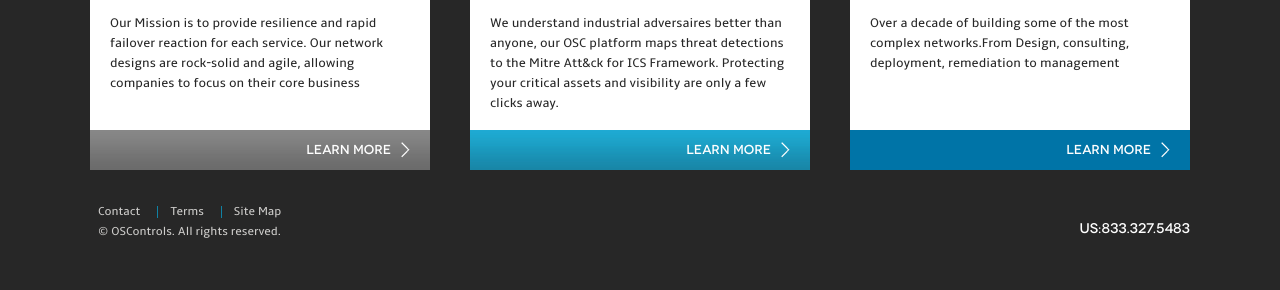
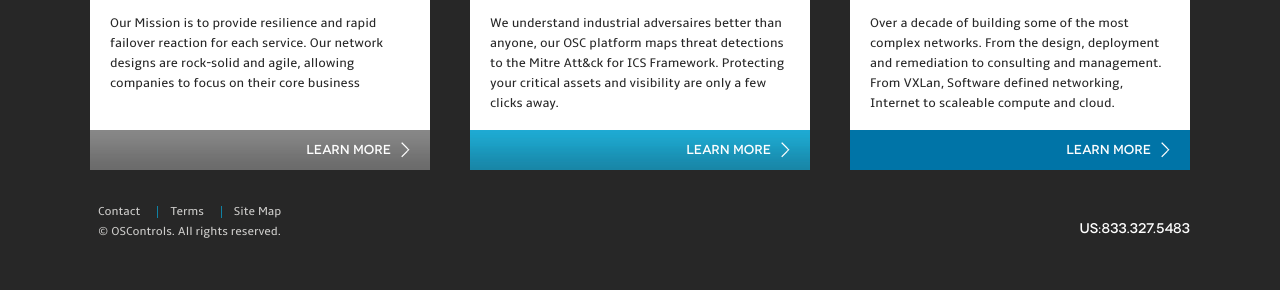
Before and after one commit to jozefm/oscontrols.com, a Jekyll site: the page built from index.html, in a window 1280 px wide, cut to the strip 699-989 px from the top of the page. Built offline with Jekyll 4.4.1, drawn with Linux system fonts in a browser that asks for light colours; nearby versions of some CDN libraries; the list of posts is cut into pages by our own code; comment, search, counter and statistics services are not loaded.

Commit message:
Update landing.html

```diff
--- a/_layouts/landing.html
+++ b/_layouts/landing.html
@@ -51,7 +51,7 @@ layout: default
 				<h2>Data Centers</h2>
 			</hgroup>
 			<div class="hr"></div>
-			<p>Over a decade of building some of the most complex networks.From Design, consulting, deployment, remediation to management</p> <a href="#" title="Career Opportunities">
+			<p>Over a decade of building some of the most complex networks. From the design, deployment and remediation to consulting and management. From VXLan, Software defined networking, Internet to scaleable compute and cloud.</p> <a href="#" title="Data Center">
 				<a href="# "><div>Learn More</div></a>
 			</a>
 		</li>
```
